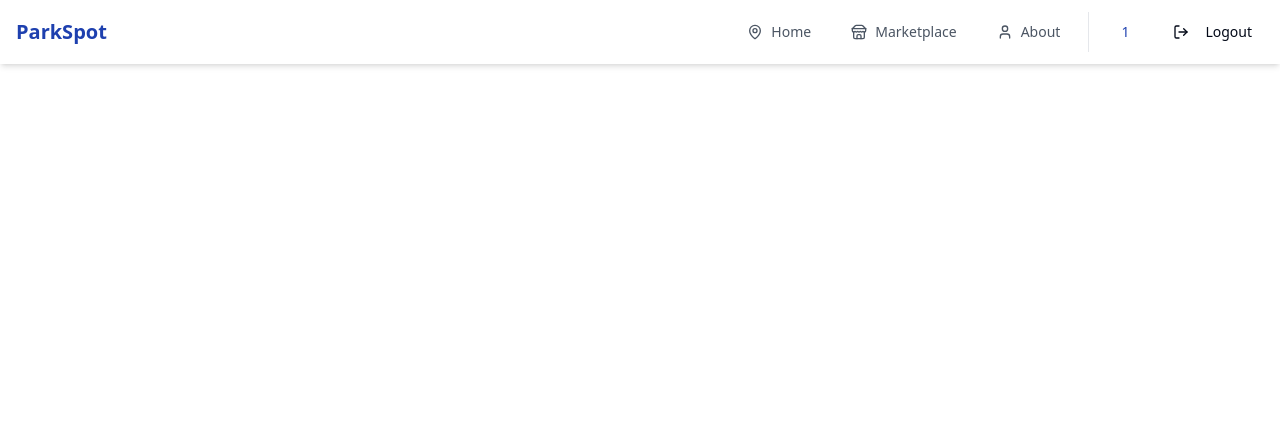
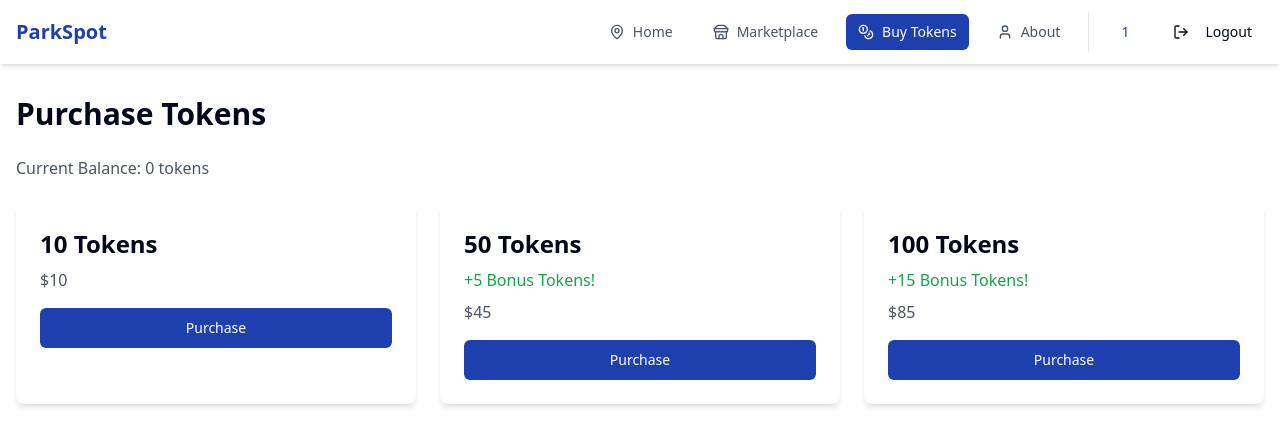
Before and after one commit to kdonthi/Parking-App, a React (Vite) app: page /tokens in a window 1280 px wide. Shown: the top 446 px of the page. Built offline with nearby package versions, Linux system fonts and the light colour scheme; sample sign-in values are in the browser's storage.

Commit message:
Add token purchase tab
Implement a new tab for buying tokens in the application, similar to the existing "shop" functionality.
[skip gpt_engineer]

```diff
--- a/src/App.tsx
+++ b/src/App.tsx
@@ -4,6 +4,7 @@ import Home from './pages/Home';
 import Marketplace from './pages/Marketplace';
 import About from './pages/About';
 import Auth from './pages/Auth';
+import Tokens from './pages/Tokens';
 import { Toaster } from './components/ui/toaster';
 
 const App = () => {
@@ -13,6 +14,7 @@ const App = () => {
       <Routes>
         <Route path="/" element={<Home />} />
         <Route path="/marketplace" element={<Marketplace />} />
+        <Route path="/tokens" element={<Tokens />} />
         <Route path="/about" element={<About />} />
         <Route path="/auth" element={<Auth />} />
       </Routes>
--- a/src/components/NavigationTabs.tsx
+++ b/src/components/NavigationTabs.tsx
@@ -1,9 +1,10 @@
 import { Link, useLocation } from 'react-router-dom';
-import { MapPin, Store, User } from 'lucide-react';
+import { MapPin, Store, User, Coins } from 'lucide-react';
 
 const tabs = [
   { path: '/', label: 'Home', icon: MapPin },
   { path: '/marketplace', label: 'Marketplace', icon: Store },
+  { path: '/tokens', label: 'Buy Tokens', icon: Coins },
   { path: '/about', label: 'About', icon: User },
 ];
 
--- /dev/null
+++ b/src/pages/Tokens.tsx
@@ -0,0 +1,66 @@
+import { Button } from '@/components/ui/button';
+import { useToast } from '@/hooks/use-toast';
+import { useUsersStore } from '@/store/parkingSpots';
+import { useUserState } from '@/hooks/useUserState';
+
+const tokenPackages = [
+  { amount: 10, price: 10, bonus: 0 },
+  { amount: 50, price: 45, bonus: 5 },
+  { amount: 100, price: 85, bonus: 15 },
+];
+
+const Tokens = () => {
+  const { toast } = useToast();
+  const { userId } = useUserState();
+  const updateUser = useUsersStore((state) => state.updateUser);
+  const users = useUsersStore((state) => state.users);
+  const currentUser = users.find(u => u.owner === userId);
+
+  const handlePurchase = (amount: number) => {
+    if (!userId) {
+      toast({
+        title: "Error",
+        description: "Please log in to purchase tokens",
+        variant: "destructive",
+      });
+      return;
+    }
+
+    updateUser(userId, (currentUser?.tokens || 0) + amount);
+    toast({
+      title: "Success!",
+      description: `Successfully purchased ${amount} tokens`,
+    });
+  };
+
+  return (
+    <div className="container mx-auto px-4 py-8 animate-fade-in">
+      <div className="flex flex-col gap-6 mb-6">
+        <h1 className="text-3xl font-bold">Purchase Tokens</h1>
+        <p className="text-gray-600">
+          Current Balance: {currentUser?.tokens || 0} tokens
+        </p>
+      </div>
+
+      <div className="grid grid-cols-1 md:grid-cols-3 gap-6">
+        {tokenPackages.map(({ amount, price, bonus }) => (
+          <div key={amount} className="bg-white rounded-lg shadow-md p-6 hover:shadow-lg transition-shadow">
+            <h3 className="text-2xl font-bold mb-2">{amount} Tokens</h3>
+            {bonus > 0 && (
+              <p className="text-green-600 font-medium mb-2">+{bonus} Bonus Tokens!</p>
+            )}
+            <p className="text-gray-600 mb-4">${price}</p>
+            <Button
+              className="w-full"
+              onClick={() => handlePurchase(amount + bonus)}
+            >
+              Purchase
+            </Button>
+          </div>
+        ))}
+      </div>
+    </div>
+  );
+};
+
+export default Tokens;
```
